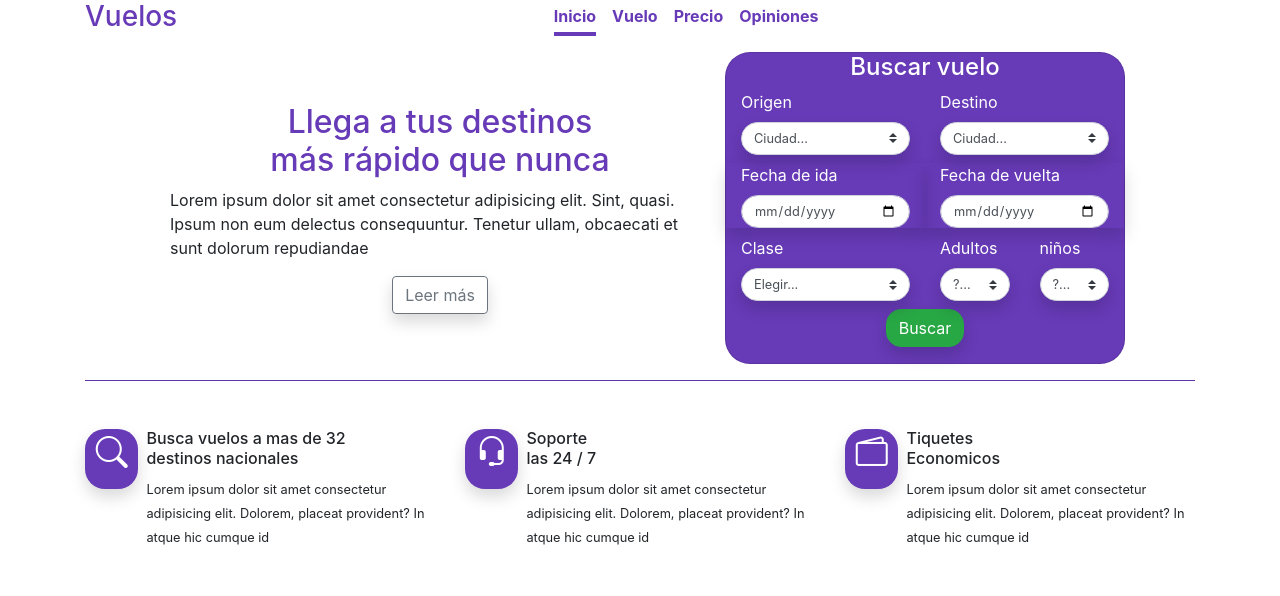
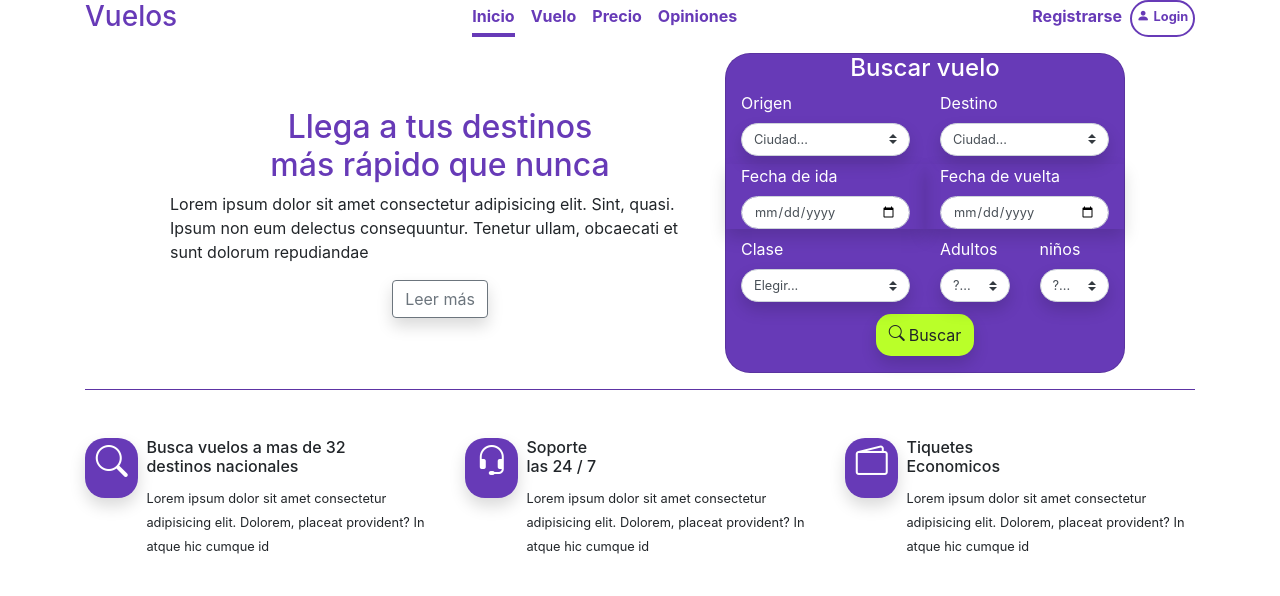
Before and after one commit to jeffos1/proyecto_vuelo, a Flask app: page / in a window 1280 px wide. Shown: the top 596 px of the page. Run offline with Flask 2, Linux system fonts and the light colour scheme; some libraries are stand-ins or nearby versions.

Commit message:
nuevo navbar iconos faltantes

```diff
--- a/Frontend/static/css/estilo.css
+++ b/Frontend/static/css/estilo.css
@@ -16,7 +16,8 @@
     color: #673ab7;
 }
 
-.nav-masthead .nav-link {
+.nav-masthead .nav-link,
+.nav-link {
     padding: .25rem 0;
     font-weight: 700;
     color: #673ab7;
@@ -50,6 +51,10 @@
     background-color: #673ab7;
 }
 
+.bg_green_yellow {
+    background-color: #BAFF29;
+}
+
 .text_purple {
     color: #673ab7;
 }
@@ -76,6 +81,11 @@
 
 }
 
+.box_border {
+    border: .15rem solid #673ab7;
+    padding: .3rem;
+}
+
 .bootstrap_icon {
     font-size: 32px;
     color: white
--- a/Frontend/templates/home.html
+++ b/Frontend/templates/home.html
@@ -104,7 +104,9 @@
                     Por favor selecione una opcion
                 </div>
             </div>
-            <button class="btn btn-success radius_15 shadow mb-2" type="submit">Buscar</button>
+            <button class="btn bg_green_yellow radius_15 shadow mb-2 d-flex align-items-center mt-1" type="submit">
+                <i class="bi bi-search mr-1 pb-1"></i>
+                Buscar</button>
 
         </div>
     </div>
--- a/Frontend/templates/index.html
+++ b/Frontend/templates/index.html
@@ -16,15 +16,21 @@
   <div class="container" style="height: 100vh">
     <div class="row">
       <header class="masthead mb-auto col-md-12">
-        <h3 class="masthead-brand">Vuelos</h3>
-        <div class="inner d-flex justify-content-center">
 
-          <nav class="nav nav-masthead justify-content-center">
+        <div class="d-flex justify-content-center">
+          <h3 class="masthead-brand">Vuelos</h3>
+          <nav class="nav nav-masthead mx-auto">
             <a class="nav-link active" href="home">Inicio</a>
             <a class="nav-link" href="#">Vuelo</a>
             <a class="nav-link" href="#">Precio</a>
             <a class="nav-link" href="#">Opiniones</a>
+
           </nav>
+          <a class="nav-link mr-2" href="#">Registrarse</a>
+          <div class="box_border radius_20 input_text d-flex flex-row">
+            <i class="bi bi-person-fill text_purple mr-1"></i>
+            <a class=" nav-link px-0 py-0 font-weight-bold text_purple" href="#">Login</a>
+          </div>
         </div>
       </header>
     </div>
```
